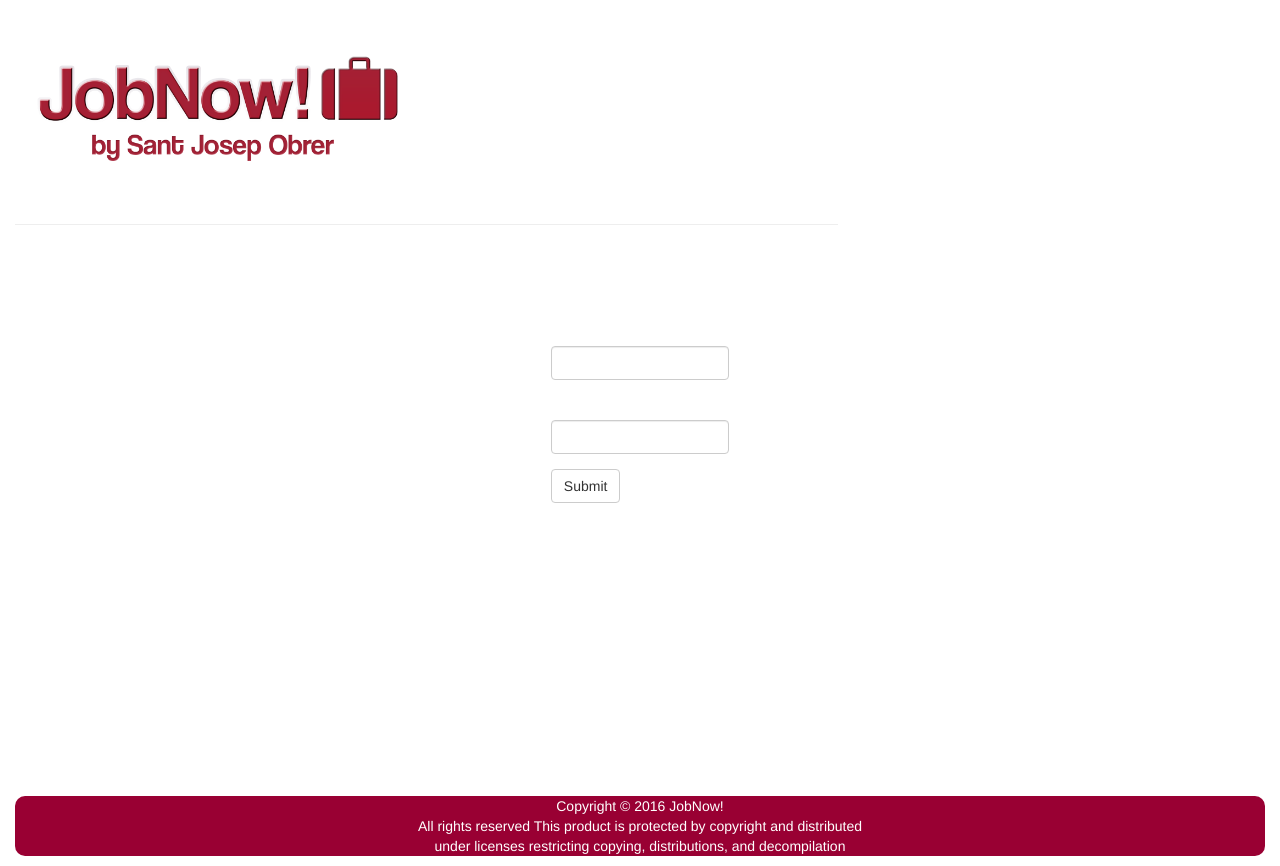
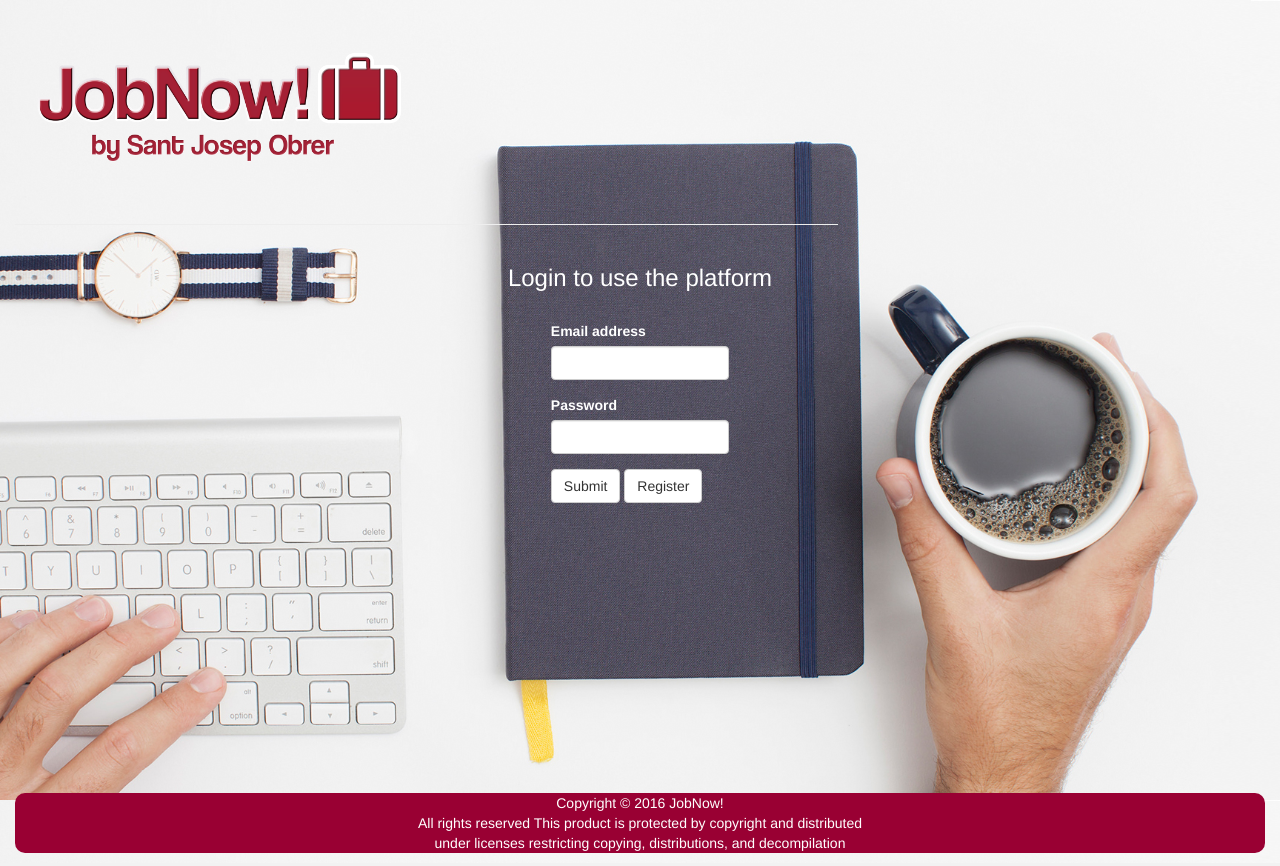
Before and after one commit to Isaac96SM/JobAgency, a PHP site: page /app/login/index.php in a window 1280 px wide. Run offline with PHP 8.4, Linux system fonts and the light colour scheme.

Commit message:
css update
login and register

```diff
--- a/app/homeUser/footer.html
+++ b/app/homeUser/footer.html
@@ -2,7 +2,7 @@
 			</div>
 		</div>
 		<div class="row">
-			<div class="col-md-12">
+			<div class="footer col-md-12">
 				<p class="text-center text-info">
 					Copyright &#169; 2016 JobNow!</br>
 					All rights reserved
--- a/app/homeUser/headerUser.html
+++ b/app/homeUser/headerUser.html
@@ -25,13 +25,13 @@
 					<div class="navbar-header">
 						<button type="button" class="navbar-toggle" data-toggle="collapse" data-target="#bs-example-navbar-collapse-1">
 						 <span class="sr-only">Toggle navigation</span><span class="icon-bar"></span><span class="icon-bar"></span><span class="icon-bar"></span>
-					</button> <p class="navbar-brand" style="margin-top: 10px; font-size: 20px;">Image</p>
+					</button> <p class="navbar-brand" style="margin-top: 0px; font-size: 20px;"><img src="../../models/images/logo2.png" width="10%"></p>
 					</div>
 					<div class="collapse navbar-collapse" id="bs-example-navbar-collapse-1">
 						<ul class="nav navbar-nav">
 							<li>
 								<h1 style="color: white;">
-									JobNow Dashboard
+									Dashboard
 								</h1>
 							</li>
 							<li>
@@ -44,8 +44,10 @@
 						<form class="navbar-form navbar-left" role="search" method="POST" action="showOffer.php">
 							<div class="form-group">
 								<input type="text" name="Title" class="form-control" style="margin-top: 10px; font-size: 20px;"/>
+
 							</div>
 							<button type="submit" name="submit" class="btn btn-primary" style="margin-top: 10px; font-size: 20px;">
+								<span class="glyphicon glyphicon-search"></span>
 							Search Offer
 						</button>
 						</form>
--- a/app/login/index.html
+++ b/app/login/index.html
@@ -1,5 +1,5 @@
 <!DOCTYPE html>
-<html lang="es">
+<html class="full" lang="es">
   <head>
     <meta charset="utf-8">
     <meta http-equiv="X-UA-Compatible" content="IE=edge">
@@ -27,24 +27,24 @@
 		</div>
 	</div>
 	<div class="row">
-		<div class="col-md-12">
+		<div class="col-xs-12">
 			<h3 name="title2" class="text-center" style="color:white;">
 				Login to use the platform
 			</h3>
 		</div>
 	</div>
 	<div class="row">
-		<div class="col-md-12">
+		<div class="col-xs-12">
 			</br>
 			<form role="form" action="index.php" method="post">
-				<div class="form-group col-md-2 col-md-offset-5">
+				<div class="form-group col-xs-2 col-xs-offset-5">
 
 					<label for="Email1" class="text-center" style="color:white;" >
 						Email address
 					</label>
 					<input type="email" class="text-center form-control" name="email" id="Email1">
 				</div>
-				<div class="form-group col-md-2 col-md-offset-5">
+				<div class="form-group col-xs-2 col-xs-offset-5">
 
 					<label for="Password1" style="color:white;">
 						Password
@@ -53,16 +53,21 @@
 				</div>
 
 				<div class="col-xs-2 col-xs-offset-5">
-				<button type="submit" class="btn btn-default" style="">
+				<button type="submit" class="btn btn-default" >
 					Submit
 				</button>
+				<button type="submit" class="btn btn-default" value="Go to my link location" onclick="window.location='../register/index.php';" />
+					Register
+				</button>
+
 				</div>
 			</form>
 		</div>
 	</div>
+
 	<div class="row" style="clear: both;">
 		<div class="col-xs-12">
-			<p id="fondo" class="text-center text-info" style="margin-top: 293px;">
+			<p id="fondo" class="text-center text-info col-xs-12" >
 				Copyright &#169; 2016 JobNow!</br>
 				All rights reserved
 
--- a/app/login/index.php
+++ b/app/login/index.php
@@ -1,5 +1,4 @@
 <?php
-
 if ($_SERVER['REQUEST_METHOD'] == 'POST') { //se ha rellenado el form de logeo
 
 	require ('../../models/mysqli_connect.php'); //nos conectamos a la DB
@@ -28,7 +27,7 @@ if ($_SERVER['REQUEST_METHOD'] == 'POST') { //se ha rellenado el form de logeo
 				}
 
 			} else {
-				echo 'Incorrect credentials';
+				echo '<span class="text-center Incorrect">Incorrect credentials</span>';
 			}
 
 		}
@@ -58,12 +57,12 @@ if ($_SERVER['REQUEST_METHOD'] == 'POST') { //se ha rellenado el form de logeo
 						exit;
 					}
 				} else {
-					echo 'Incorrect credentials';
+					echo '<span class=" text-center Incorrect">Incorrect credentials</span>';
 				}
 			}
 		}else{
 
-			echo "No te has logeado, nombre o contraseña incorrecto.";
+			echo '<span class=" text-center Incorrect">No te has logeado, nombre o contraseña incorrecto.</span>';
 
 		}
 	}
--- a/app/login/style.css
+++ b/app/login/style.css
@@ -1,12 +1,34 @@
 title2{
-    color: black;
+    color: white;
 }
 title3{
-    color: black;
+    color: white;
     margin-bottom: 10px;
 }
 #fondo{
     color: white;
     background-color:#990033;
     border-radius: 10px;
+    margin-top: 290px;
 }
+body {
+	margin-top: 0px;
+	margin-bottom: 0px;
+	background: none;
+}
+
+.full {
+  background: url(../../models/images/wallpaper1.jpg) no-repeat center center fixed;
+  -webkit-background-size: cover;
+  -moz-background-size: cover;
+  -o-background-size: cover;
+  background-size: cover;
+}
+.Incorrect{
+    font-size: 20px;
+    font-style: bold;
+    text-shadow: 1px 0.5px black;
+    color: red;
+    position: absolute;
+    padding-left: 900px;;
+}
```
Also changed, not shown: app/homeUser/style.css (+6 -1 lines), app/register/index.php (+9 -9 lines), app/register/style.css (+23 -4 lines).
